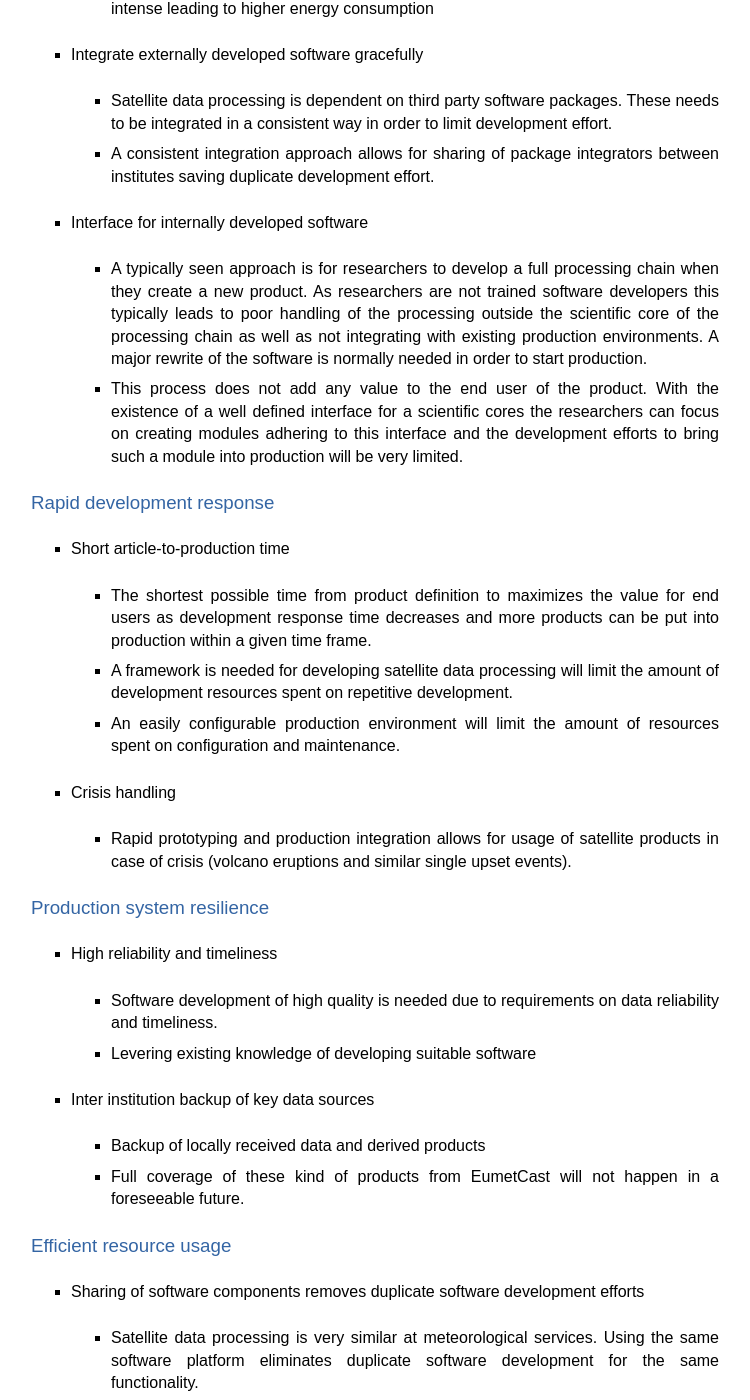
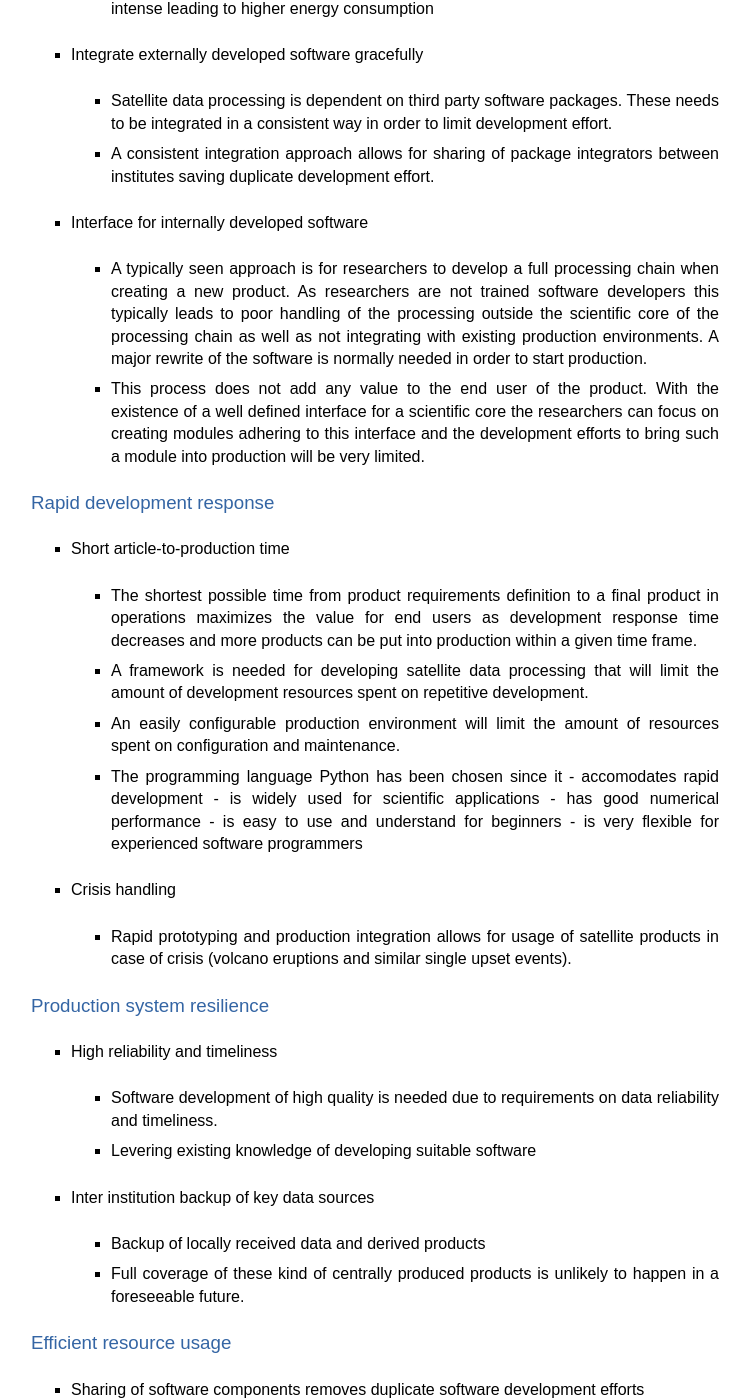
Before and after one commit to pytroll/pytroll, a Sphinx documentation site: the page built from web/source/manifest.rst, in a window 1280 px wide and 1400 px high, scrolled down 856 px. Shown: the whole window, without its empty margins (49-799 px from the left). Built offline with Sphinx 7.4.7, drawn with Linux system fonts in a browser that asks for light colours; formulas are drawn with MathJax 3; some of the changed text lies outside the part shown.

Commit message:
Update manifest text with input from Esben

```diff
--- a/web/source/manifest.rst
+++ b/web/source/manifest.rst
@@ -55,14 +55,14 @@
  * Interface for internally developed software
 
     - A typically seen approach is for researchers to develop a full processing
-      chain when they create a new product. As researchers are not trained
+      chain when creating a new product. As researchers are not trained
       software developers this typically leads to poor handling of the
       processing outside the scientific core of the processing chain as well as
       not integrating with existing production environments. A major rewrite of
       the software is normally needed in order to start production.
 
     - This process does not add any value to the end user of the product. With
-      the existence of a well defined interface for a scientific cores the
+      the existence of a well defined interface for a scientific core the
       researchers can focus on creating modules adhering to this interface and
       the development efforts to bring such a module into production will be
       very limited.
@@ -72,15 +72,23 @@
 
  * Short article-to-production time
 
-    * The shortest possible time from product definition to maximizes the value
-      for end users as development response time decreases and more products
-      can be put into production within a given time frame.
+    * The shortest possible time from product requirements definition to a
+      final product in operations maximizes the value for end users as
+      development response time decreases and more products can be put into
+      production within a given time frame.
 
-    * A framework is needed for developing satellite data processing will limit
+    * A framework is needed for developing satellite data processing that will limit
       the amount of development resources spent on repetitive development.
 
     * An easily configurable production environment will limit the amount of
       resources spent on configuration and maintenance.
+
+    * The programming language Python has been chosen since it
+      - accomodates rapid development
+      - is widely used for scientific applications
+      - has good numerical performance
+      - is easy to use and understand for beginners
+      - is very flexible for experienced software programmers
 
  * Crisis handling
 
@@ -102,8 +110,8 @@
 
     * Backup of locally received data and derived products
 
-    * Full coverage of these kind of products from EumetCast will not happen in
-      a foreseeable future.
+    * Full coverage of these kind of centrally produced products is unlikely to
+      happen in a foreseeable future.
 
 
 Efficient resource usage
@@ -122,11 +130,18 @@
    resource usage on configuration and maintenance
 
     * Not co-producing processing intense products (typically products derived
-      from local reception not accessible from EumetCast) at institutes saves
-      processing resources and thereby energy.
+      from local reception not accessible from a central processing facility)
+      at institutes saves processing resources and thereby energy.
 
     * Saving resources not configuring and maintaining all processing systems
       frees up resources for development.
+
+ * The choice of free and open source is deliberately taken to support
+   efficient sharing of development resources and make the software easily
+   accessible to users. Open source code projects stimulates collaboration, and
+   more easily generates positive spin offs. Also, exposing the code to the
+   open source community results in software of higher quality (high demands on
+   stability, easy installation, good documentation, etc).
 
 
 Pytroll successes
@@ -137,15 +152,14 @@
  * VIIRS (S-NPP) ready before launch. Very limited effort to add level1 and
    upstream processing to the framework.
 
- * mpop replacing MEOS MSG. Removing comercial ill-fitting system adding
-   flexibility, consistency and saving cost and processing resources.
+ * mpop replacing comercial ill-fitting systems, adding flexibility,
+   consistency and saving cost and processing resources.
 
- * Trollcasting: Efficient, secure and flexible data exchange. Interests from
-   Canada and EUMETSAT (EARS team) among others.
+ * Trollcasting: Efficient, secure and flexible data exchange. Being set up
+   among the National Met Services. Interests from Canada and EUMETSAT (EARS
+   team) among others.
 
  * Open Source approach extending usage and possible collaboration. Operational
    at Iceland, besides Denmark and Sweden. Being put in operation at FMI,
    Finland. The user base is global (Asia, USA, Canada, South America,
-   Europe). Also several non-Nordic Met Services have shown interest using
-   Pytroll in their operatinal chain (e.g. DWD, Météo-France, Romanian Met
-   Institute).
+   Europe).
```
